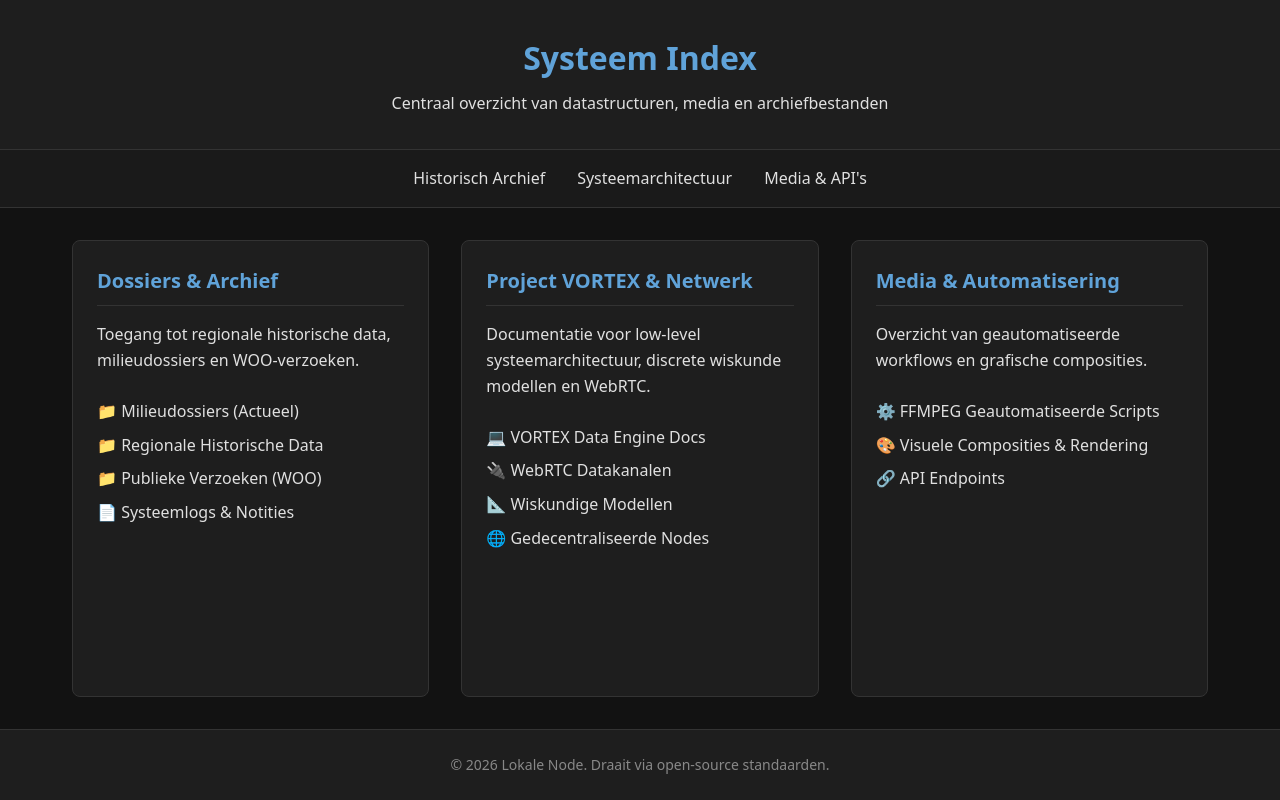
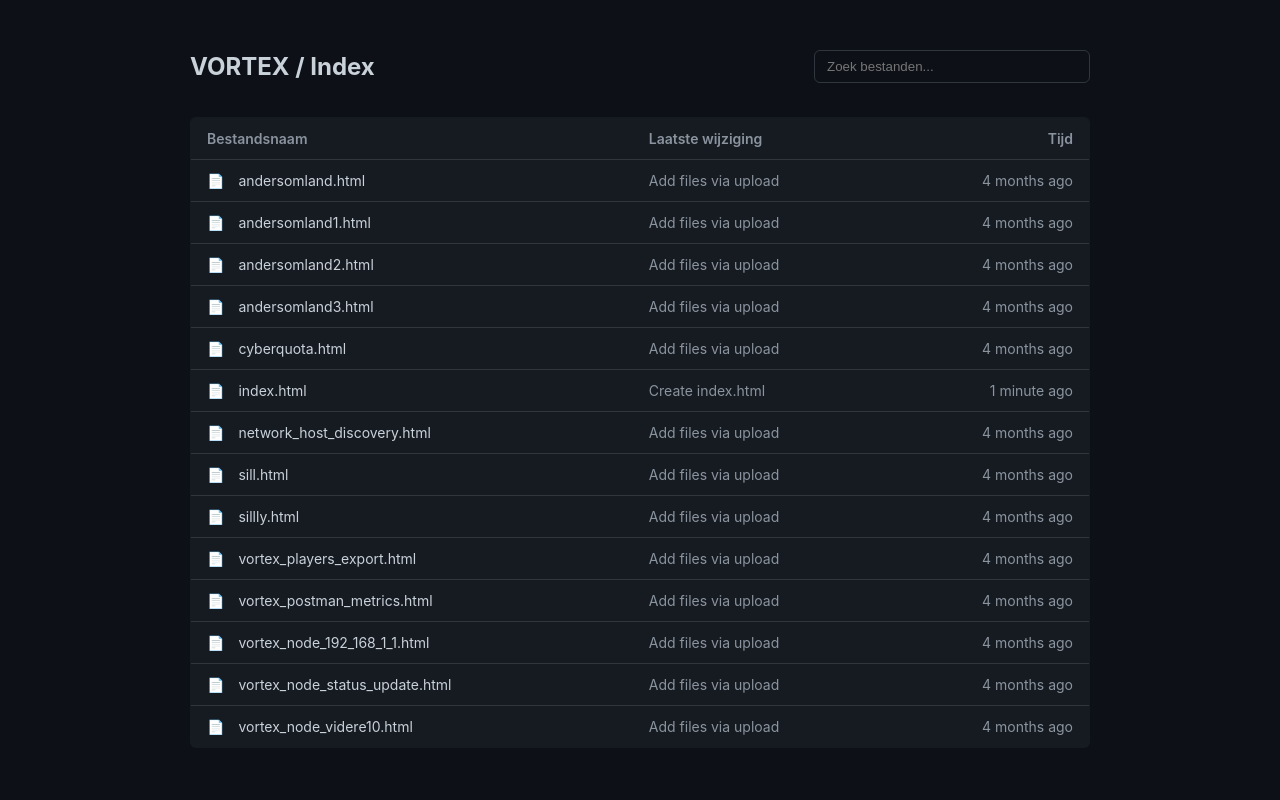
Before and after one commit to goija/videre, a plain HTML site: page social/index.html in a window 1280 px wide. Drawn offline with Linux system fonts and the light colour scheme.

Commit message:
Update index.html

```diff
--- a/social/index.html
+++ b/social/index.html
@@ -3,182 +3,195 @@
 <head>
     <meta charset="UTF-8">
     <meta name="viewport" content="width=device-width, initial-scale=1.0">
-    <title>Index - Digitaal Portaal</title>
-    <meta name="description" content="Centrale indexpagina voor digitale archieven en projectdocumentatie.">
-
+    <title>Bestandsbeheer - Repository</title>
     <style>
         :root {
-            --bg-color: #121212;
-            --text-color: #e0e0e0;
-            --accent-color: #60a3d9;
-            --border-color: #333333;
-            --card-bg: #1e1e1e;
-        }
-
-        * {
-            box-sizing: border-box;
-            margin: 0;
-            padding: 0;
+            --bg-color: #0d1117;
+            --container-bg: #161b22;
+            --text-primary: #c9d1d9;
+            --text-secondary: #8b949e;
+            --border-color: #30363d;
+            --link-color: #58a6ff;
+            --row-hover: #1f2428;
         }
 
         body {
-            font-family: system-ui, -apple-system, sans-serif;
+            font-family: -apple-system, BlinkMacSystemFont, "Segoe UI", Helvetica, Arial, sans-serif;
             background-color: var(--bg-color);
-            color: var(--text-color);
-            line-height: 1.6;
+            color: var(--text-primary);
+            margin: 0;
+            padding: 2rem;
             display: flex;
-            flex-direction: column;
-            min-height: 100vh;
+            justify-content: center;
         }
 
-        header {
-            background-color: var(--card-bg);
-            border-bottom: 1px solid var(--border-color);
-            padding: 2rem;
-            text-align: center;
+        .repository-container {
+            width: 100%;
+            max-width: 900px;
         }
 
-        header h1 {
-            color: var(--accent-color);
-            margin-bottom: 0.5rem;
+        .header-controls {
+            display: flex;
+            justify-content: space-between;
+            align-items: center;
+            margin-bottom: 1rem;
         }
 
-        nav {
-            background-color: #1a1a1a;
-            padding: 1rem;
-            display: flex;
-            justify-content: center;
-            gap: 2rem;
-            border-bottom: 1px solid var(--border-color);
+        .search-box {
+            padding: 8px 12px;
+            background-color: var(--bg-color);
+            border: 1px solid var(--border-color);
+            border-radius: 6px;
+            color: var(--text-primary);
+            width: 250px;
         }
 
-        nav a {
-            color: var(--text-color);
-            text-decoration: none;
-            font-weight: 500;
-            transition: color 0.2s ease;
+        .search-box:focus {
+            outline: none;
+            border-color: var(--link-color);
         }
 
-        nav a:hover {
-            color: var(--accent-color);
+        .file-table {
+            width: 100%;
+            border-collapse: collapse;
+            background-color: var(--container-bg);
+            border: 1px solid var(--border-color);
+            border-radius: 6px;
+            overflow: hidden;
         }
 
-        main {
-            flex: 1;
-            padding: 2rem;
-            max-width: 1200px;
-            margin: 0 auto;
-            display: grid;
-            grid-template-columns: repeat(auto-fit, minmax(300px, 1fr));
-            gap: 2rem;
-            width: 100%;
+        .file-table th {
+            text-align: left;
+            padding: 12px 16px;
+            background-color: #161b22;
+            border-bottom: 1px solid var(--border-color);
+            color: var(--text-secondary);
+            font-weight: 600;
+            font-size: 14px;
         }
 
-        .card {
-            background-color: var(--card-bg);
-            border: 1px solid var(--border-color);
-            border-radius: 8px;
-            padding: 1.5rem;
-            transition: transform 0.2s ease, box-shadow 0.2s ease;
+        .file-table td {
+            padding: 12px 16px;
+            border-bottom: 1px solid var(--border-color);
+            font-size: 14px;
         }
 
-        .card:hover {
-            transform: translateY(-5px);
-            box-shadow: 0 5px 15px rgba(0, 0, 0, 0.3);
+        .file-table tr:last-child td {
+            border-bottom: none;
         }
 
-        .card h2 {
-            color: var(--accent-color);
-            margin-bottom: 1rem;
-            font-size: 1.25rem;
-            border-bottom: 1px solid var(--border-color);
-            padding-bottom: 0.5rem;
+        .file-table tbody tr:hover {
+            background-color: var(--row-hover);
         }
 
-        .card ul {
-            list-style-type: none;
+        .file-icon {
+            margin-right: 10px;
+            color: var(--text-secondary);
         }
 
-        .card ul li {
-            margin-bottom: 0.5rem;
-        }
-
-        .card ul li a {
-            color: var(--text-color);
+        .file-name {
+            color: var(--text-primary);
             text-decoration: none;
         }
 
-        .card ul li a:hover {
+        .file-name:hover {
+            color: var(--link-color);
             text-decoration: underline;
-            color: var(--accent-color);
         }
 
-        footer {
-            text-align: center;
-            padding: 1.5rem;
-            background-color: var(--card-bg);
-            border-top: 1px solid var(--border-color);
-            font-size: 0.875rem;
-            color: #888;
+        .commit-message {
+            color: var(--text-secondary);
+        }
+
+        .timestamp {
+            color: var(--text-secondary);
+            text-align: right;
+            white-space: nowrap;
         }
     </style>
 </head>
 <body>
 
-    <header>
-        <h1>Systeem Index</h1>
-        <p>Centraal overzicht van datastructuren, media en archiefbestanden</p>
-    </header>
+    <div class="repository-container">
+        <div class="header-controls">
+            <h2>VORTEX / Index</h2>
+            <input type="text" id="searchInput" class="search-box" placeholder="Zoek bestanden...">
+        </div>
 
-    <nav>
-        <a href="#archief">Historisch Archief</a>
-        <a href="#techniek">Systeemarchitectuur</a>
-        <a href="#media">Media & API's</a>
-    </nav>
+        <table class="file-table">
+            <thead>
+                <tr>
+                    <th>Bestandsnaam</th>
+                    <th>Laatste wijziging</th>
+                    <th style="text-align: right;">Tijd</th>
+                </tr>
+            </thead>
+            <tbody id="fileList">
+                <!-- Data wordt hier dynamisch ingeladen via JavaScript -->
+            </tbody>
+        </table>
+    </div>
 
-    <main>
-        <!-- Sectie 1: Dossiers en Archieven -->
-        <section class="card" id="archief">
-            <h2>Dossiers & Archief</h2>
-            <p>Toegang tot regionale historische data, milieudossiers en WOO-verzoeken.</p>
-            <br>
-            <ul>
-                <li><a href="/dossiers/milieu/">📁 Milieudossiers (Actueel)</a></li>
-                <li><a href="/dossiers/historie/">📁 Regionale Historische Data</a></li>
-                <li><a href="/dossiers/woo/">📁 Publieke Verzoeken (WOO)</a></li>
-                <li><a href="/index_logs.html">📄 Systeemlogs & Notities</a></li>
-            </ul>
-        </section>
+    <script>
+        // Dataset op basis van de aangeleverde structuur (met geneutraliseerde namen)
+        const fileData = [
+            { name: "andersomland.html", message: "Add files via upload", time: "4 months ago" },
+            { name: "andersomland1.html", message: "Add files via upload", time: "4 months ago" },
+            { name: "andersomland2.html", message: "Add files via upload", time: "4 months ago" },
+            { name: "andersomland3.html", message: "Add files via upload", time: "4 months ago" },
+            { name: "cyberquota.html", message: "Add files via upload", time: "4 months ago" },
+            { name: "index.html", message: "Create index.html", time: "1 minute ago" },
+            { name: "network_host_discovery.html", message: "Add files via upload", time: "4 months ago" },
+            { name: "sill.html", message: "Add files via upload", time: "4 months ago" },
+            { name: "sillly.html", message: "Add files via upload", time: "4 months ago" },
+            { name: "vortex_players_export.html", message: "Add files via upload", time: "4 months ago" },
+            { name: "vortex_postman_metrics.html", message: "Add files via upload", time: "4 months ago" },
+            { name: "vortex_node_192_168_1_1.html", message: "Add files via upload", time: "4 months ago" },
+            { name: "vortex_node_status_update.html", message: "Add files via upload", time: "4 months ago" },
+            { name: "vortex_node_videre10.html", message: "Add files via upload", time: "4 months ago" }
+        ];
 
-        <!-- Sectie 2: Systeem & Architectuur -->
-        <section class="card" id="techniek">
-            <h2>Project VORTEX & Netwerk</h2>
-            <p>Documentatie voor low-level systeemarchitectuur, discrete wiskunde modellen en WebRTC.</p>
-            <br>
-            <ul>
-                <li><a href="/vortex/docs/">💻 VORTEX Data Engine Docs</a></li>
-                <li><a href="/network/webrtc/">🔌 WebRTC Datakanalen</a></li>
-                <li><a href="/math/discrete/">📐 Wiskundige Modellen</a></li>
-                <li><a href="/servers/matrix/">🌐 Gedecentraliseerde Nodes</a></li>
-            </ul>
-        </section>
+        const fileListElement = document.getElementById('fileList');
+        const searchInput = document.getElementById('searchInput');
 
-        <!-- Sectie 3: Media & Automatisering -->
-        <section class="card" id="media">
-            <h2>Media & Automatisering</h2>
-            <p>Overzicht van geautomatiseerde workflows en grafische composities.</p>
-            <br>
-            <ul>
-                <li><a href="/media/workflows/">⚙️ FFMPEG Geautomatiseerde Scripts</a></li>
-                <li><a href="/media/art/">🎨 Visuele Composities & Rendering</a></li>
-                <li><a href="/api/endpoints/">🔗 API Endpoints</a></li>
-            </ul>
-        </section>
-    </main>
+        // Functie om de tabel te renderen
+        function renderFiles(files) {
+            fileListElement.innerHTML = ''; // Maak tabel leeg
 
-    <footer>
-        <p>&copy; 2026 Lokale Node. Draait via open-source standaarden.</p>
-    </footer>
+            if (files.length === 0) {
+                fileListElement.innerHTML = `<tr><td colspan="3" style="text-align: center; color: #8b949e;">Geen bestanden gevonden</td></tr>`;
+                return;
+            }
+
+            files.forEach(file => {
+                const row = document.createElement('tr');
+
+                row.innerHTML = `
+                    <td>
+                        <span class="file-icon">📄</span>
+                        <a href="#" class="file-name">${file.name}</a>
+                    </td>
+                    <td class="commit-message">${file.message}</td>
+                    <td class="timestamp">${file.time}</td>
+                `;
+
+                fileListElement.appendChild(row);
+            });
+        }
+
+        // Event listener voor de zoekfunctionaliteit
+        searchInput.addEventListener('input', (e) => {
+            const searchTerm = e.target.value.toLowerCase();
+            const filteredFiles = fileData.filter(file =>
+                file.name.toLowerCase().includes(searchTerm) ||
+                file.message.toLowerCase().includes(searchTerm)
+            );
+            renderFiles(filteredFiles);
+        });
+
+        // Initiele render
+        renderFiles(fileData);
+    </script>
 
 </body>
 </html>
```
